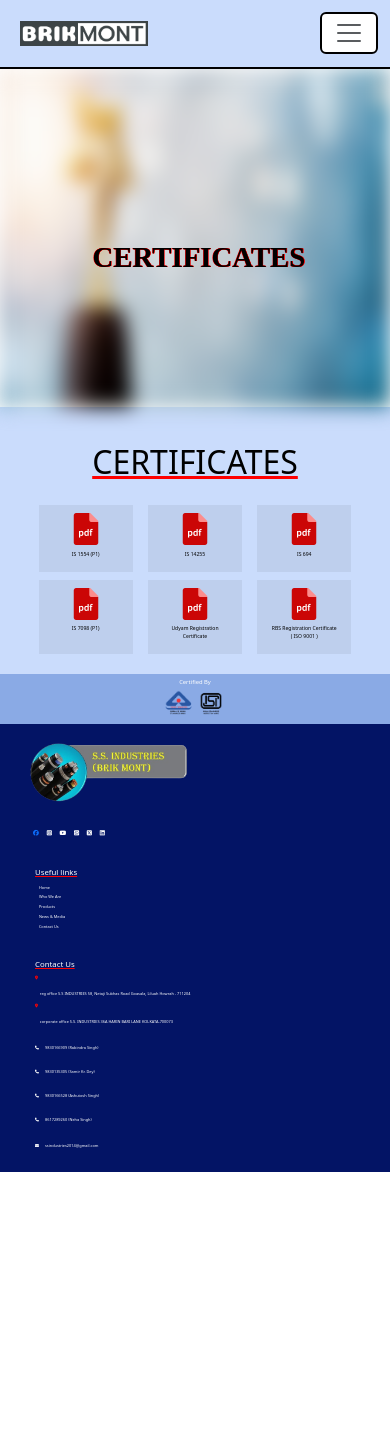
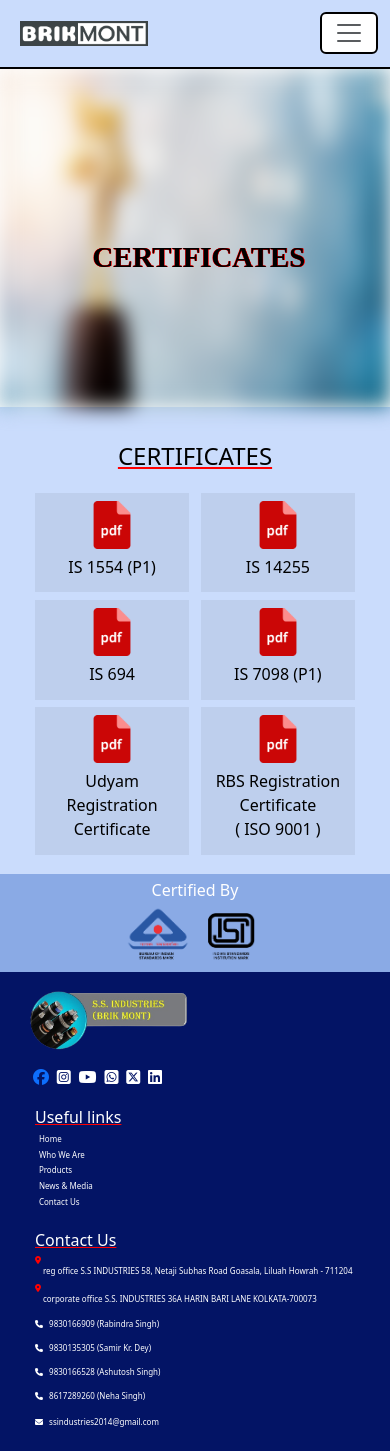
Before and after one commit to Vishu-15/Brik_Mont-website, a plain HTML site: page certificates.html in a window 390 px wide. Before the commit the page ends 1172 px from the top, so only its background shows below. Drawn offline with nearby package versions, Linux system fonts and the light colour scheme; a web font is replaced by a local one.

Commit message:
responsiveness

```diff
--- a/certificates.css
+++ b/certificates.css
@@ -20,15 +20,25 @@
   }
   .file{
     background-color: rgba(0,0,0,0.06);
-    /* background:radial-gradient(#CADCFC,#CADCFC,#8AAAE5) ; */
     width:28%;
-    /* height:15rem; */
     padding:2vw;
     margin:1vw;
     display: flex;
     flex-direction: column;
     flex-wrap: wrap;
     /* justify-content: center; */
+  }
+  @media (max-width:600px) {
+    .file{
+      background-color: rgba(0,0,0,0.06);
+      width:46%;
+      padding:2vw;
+      margin:1vw;
+      display: flex;
+      flex-direction: column;
+      flex-wrap: wrap;
+      /* justify-content: center; */
+    }
   }
 
   .file a {
@@ -41,7 +51,7 @@
 
   @media (max-width:800px){
     .file a img{
-       width:2rem;
+       width:3rem;
     }
   }
 
@@ -67,6 +77,12 @@
     color:white;
   }
   .certified-by img{
-    width:20vw;
+    width:16rem;
     margin:1vw;
   }
+  @media (max-width:600px) {
+    .certified-by img{
+      width:11rem;
+      margin:1vw;
+    }
+  }
--- a/certificates.html
+++ b/certificates.html
@@ -75,42 +75,42 @@
 
   <section>
     <div class="certificates secbox">
-      <div class="secbox-heading">CERTIFICATES</div>
+      <div class="secbox-heading largesize">CERTIFICATES</div>
             <div class="files">
               <div class="file">
                 <a href="./files/file1.pdf" target="_blank">
                   <img src="./images/pdf-icon.webp" alt="">
-                  <p>IS 1554 (P1)</p>
+                  <p class="midsize">IS 1554 (P1)</p>
                 </a>
               </div>
               <div class="file">
                 <a href="./files/file2.pdf" target="_blank">
                   <img src="./images/pdf-icon.webp" alt="">
-                  <p>IS 14255</p>
+                  <p class="midsize">IS 14255</p>
                 </a>
               </div>
               <div class="file">
                 <a href="./files/file3.pdf" target="_blank">
                   <img src="./images/pdf-icon.webp" alt="">
-                  <p>IS 694</p>
+                  <p class="midsize">IS 694</p>
                 </a>
               </div>
               <div class="file">
                 <a href="./files/file4.pdf" target="_blank">
                   <img src="./images/pdf-icon.webp" alt="">
-                  <p>IS 7098 (P1)</p>
+                  <p class="midsize">IS 7098 (P1)</p>
                 </a>
               </div>
               <div class="file">
                 <a href="./files/file5.pdf" target="_blank">
                   <img src="./images/pdf-icon.webp" alt="">
-                  <p>Udyam Registration Certificate</p>
+                  <p class="midsize">Udyam Registration Certificate</p>
                 </a>
               </div>
               <div class="file">
                 <a href="./files/file6.pdf" target="_blank">
                   <img src="./images/pdf-icon.webp" alt="">
-                  <p>RBS Registration Certificate <br> ( ISO 9001 ) </p>
+                  <p class="midsize">RBS Registration Certificate <br> ( ISO 9001 ) </p>
                 </a>
               </div>
             </div>
@@ -118,7 +118,7 @@
         </section>
 
         <div class="certified-by">
-          <span>Certified By</span>
+          <span class="midsize">Certified By</span>
           <img src="./images/isi_bis-logo.png" alt="">
         </div>
         <footer>
@@ -127,69 +127,69 @@
               <div class="foot-logo"><img src="./images/logo2.png" alt=""></div>
               <div class="handles">
                 <a class="facebook" href="https://www.facebook.com/BRIKMONT2014?mibextid=ZbWKwL" target="_blank">
-                  <i class="fa-brands fa-facebook"></i>
+                  <i class="fa-brands fa-facebook midsize"></i>
                 </a>
                 <div class="insta">
-                  <i class="fa-brands fa-square-instagram"></i>
+                  <i class="fa-brands fa-square-instagram midsize"></i>
                 </div>
                 <div class="youtube">
-                  <i class="fa-brands fa-youtube"></i>
+                  <i class="fa-brands fa-youtube midsize"></i>
                 </div>
                 <div class="whatsapp">
-                <i class="fa-brands fa-square-whatsapp"></i>
+                  <i class="fa-brands fa-square-whatsapp midsize"></i>
                 </div>
                 <div class="twitter">
-                <i class="fa-brands fa-square-x-twitter"></i>
+                  <i class="fa-brands fa-square-x-twitter midsize"></i>
                 </div>
                 <div class="linkedIn">
-                <i class="fa-brands fa-linkedin"></i>
+                  <i class="fa-brands fa-linkedin midsize"></i>
                 </div>
               </div>
             </div>
             <div class="links footer-box">
-            <span>Useful links</span>
-            <a href="./index.html">Home</a>
-            <a href="./about.html">Who We Are</a>
-            <a href="./cables.html">Products</a>
-            <a href="./gallery.html">News & Media</a>
-            <a href="./contactUs.html">Contact Us</a>
+              <span class="midsize">Useful links</span>
+              <a href="./index.html" class="smsize">Home</a>
+              <a href="./about.html" class="smsize">Who We Are</a>
+              <a href="./cables.html" class="smsize">Products</a>
+              <a href="./gallery.html" class="smsize">News & Media</a>
+              <a href="./contactUs.html" class="smsize">Contact Us</a>
             </div>
             <div class="contacts footer-box">
-            <span>Contact Us</span>
+              <span class="midsize">Contact Us</span>
               <div class="contact-details">
                 <div class="add">
-                <i class="fa-solid fa-location-dot"></i>
+                  <i class="fa-solid fa-location-dot smsize"></i>
                   <a href="https://www.google.com/maps/place/S.S.+Industries/@22.6302847,88.3351419,17z/data=!4m10!1m2!2m1!1sS.S+INDUSTRIES+58,+Netaji+Subhas+Road+Goasala,+Liluah+Howrah+-+711204!3m6!1s0x39f89d5f8b5b76c7:0xdf95e03337967915!8m2!3d22.6302847!4d88.3377168!15sCkVTLlMgSU5EVVNUUklFUyA1OCwgTmV0YWppIFN1YmhhcyBSb2FkIEdvYXNhbGEsIExpbHVhaCBIb3dyYWggLSA3MTEyMDSSAQ1jYWJsZV9jb21wYW554AEA!16s%2Fg%2F11vjfk161y?entry=ttu" target="_blank">
-                  <span class="smtxt"> reg office S.S INDUSTRIES 58, Netaji Subhas Road Goasala, Liluah Howrah - 711204</span>
+                    <span class="smtxt smsize"> reg office S.S INDUSTRIES 58, Netaji Subhas Road Goasala, Liluah Howrah - 711204</span>
                   </a>
                 </div>
                 <div class="add">
-                <i class="fa-solid fa-location-dot"></i>
+                  <i class="fa-solid fa-location-dot smsize"></i>
                   <a href="https://www.google.com/maps/place/36,+Harin+Bari+1st+Ln,+Tiretti,+Kolkata,+West+Bengal+700073/@22.576203,88.3371235,15z/data=!3m1!4b1!4m9!1m2!2m1!1sS.S.+INDUSTRIES+36A+HARIN+BARI+LANE+KOLKATA-700073!3m5!1s0x3a0277b1d4cc7cdd:0xaefd6a1eeabeedc3!8m2!3d22.5761842!4d88.3555776!15sCjJTLlMuIElORFVTVFJJRVMgMzZBIEhBUklOIEJBUkkgTEFORSBLT0xLQVRBLTcwMDA3M5IBEGdlb2NvZGVkX2FkZHJlc3PgAQA?entry=ttu" target="_blank">
-                  <span class="smtxt">corporate office S.S. INDUSTRIES   36A HARIN BARI LANE KOLKATA-700073</span>
+                    <span class="smtxt smsize">corporate office S.S. INDUSTRIES   36A HARIN BARI LANE KOLKATA-700073</span>
                   </a>
                 </div>
                 <div class="phone">
                   <div>
-                  <i class="fa-solid fa-phone"></i>
-                  <span class="smtxt">9830166909 (Rabindra Singh)</span>
+                    <i class="fa-solid fa-phone smsize"></i>
+                    <span class="smtxt smsize">9830166909 (Rabindra Singh)</span>
                   </div>
                   <div>
-                  <i class="fa-solid fa-phone"></i>
-                  <span class="smtxt">9830135305 (Samir Kr. Dey)</span>
+                    <i class="fa-solid fa-phone smsize"></i>
+                    <span class="smtxt smsize">9830135305 (Samir Kr. Dey)</span>
                   </div>
                   <div>
-                  <i class="fa-solid fa-phone"></i>
-                  <span class="smtxt">9830166528 (Ashutosh Singh)</span>
+                    <i class="fa-solid fa-phone smsize"></i>
+                    <span class="smtxt smsize">9830166528 (Ashutosh Singh)</span>
                   </div>
                   <div>
-                  <i class="fa-solid fa-phone"></i>
-                  <span class="smtxt">8617289260 (Neha Singh)</span>
+                    <i class="fa-solid fa-phone smsize"></i>
+                    <span class="smtxt smsize">8617289260 (Neha Singh)</span>
                   </div>
                 </div>
                 <div class="mail">
-                <i class="fa-solid fa-envelope"></i>
-                <span class="smtxt">ssindustries2014@gmail.com</span>
+                  <i class="fa-solid fa-envelope smsize"></i>
+                  <span class="smtxt smsize">ssindustries2014@gmail.com</span>
                 </div>
               </div>
             </div>
```
Also changed, not shown: about.css (+46 -8 lines), about.html (+49 -50 lines), cables.html (+28 -28 lines), contactUs.css (+11 -0 lines), contactUs.html (+31 -31 lines), gallery.css (+26 -5 lines), gallery.html (+30 -30 lines). Lines whose indentation alone changed are shown as unchanged.
